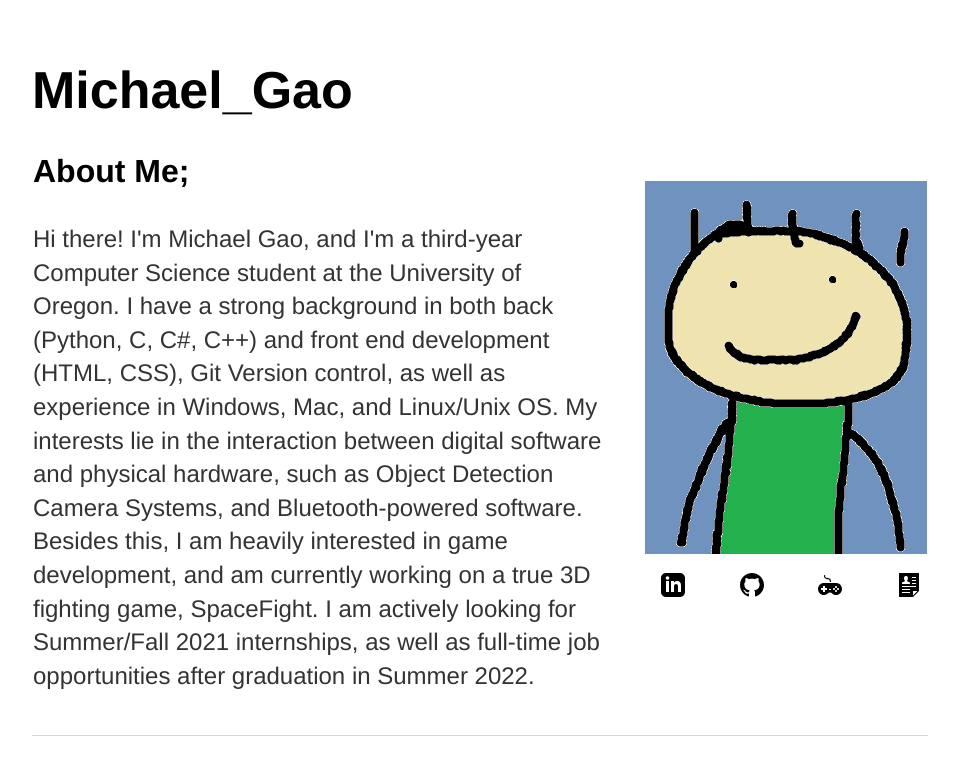
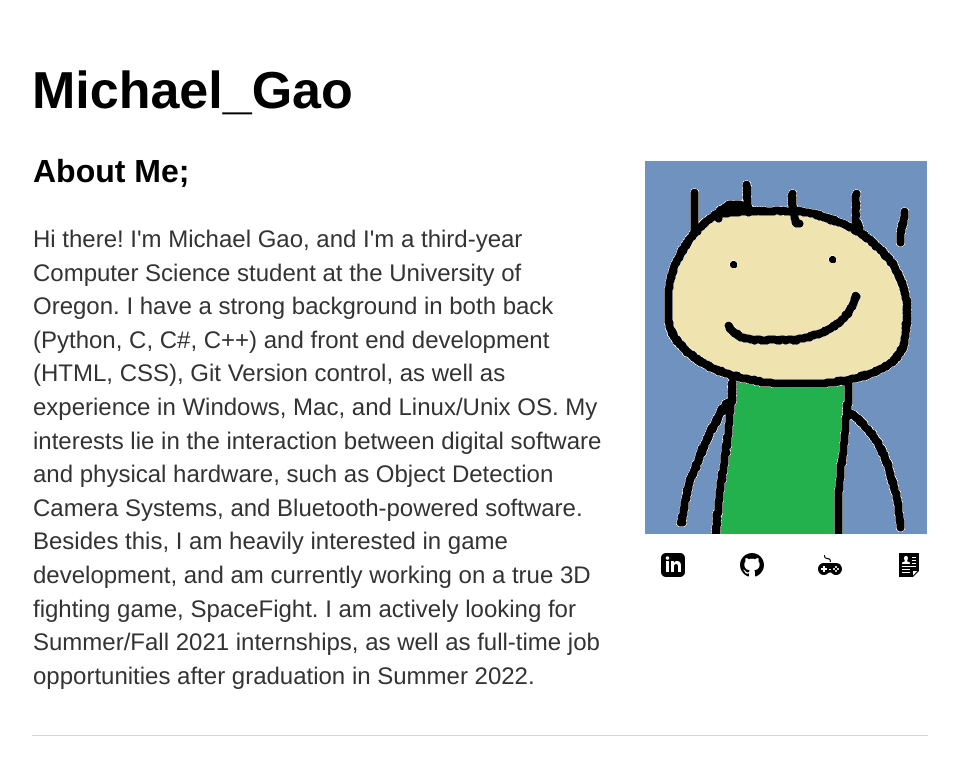
Before and after one commit to michael-c-gao/WebsiteOfMichael, a Jekyll site: the page built from index.html, in a window 1280 px wide. Shown: the top 775 px of the page, without its empty margins (160-1119 px from the left). Built offline with Jekyll 4.4.1, drawn with Linux system fonts in a browser that asks for light colours.

Commit message:
Update index.html

```diff
--- a/index.html
+++ b/index.html
@@ -32,7 +32,7 @@
 	</section>
 	<section class="child">
 
-	<div align="center"><img style="padding-left: 40px; padding-bottom: 15px; padding-top: 60px;" src="portraitself.png" alt="Self Portrait"></div>
+	<div align="center"><img style="padding-left: 40px; padding-bottom: 15px; padding-top: 40px;" src="portraitself.png" alt="Self Portrait"></div>
 	<div align="center">
 		 <pade><a id="linkedin" href="https://www.linkedin.com/in/michael-c-gao/"><img src="logo/linkedin.svg" alt="linkedin"></a></pade>
 		 <pade><a id="github" href="https://github.com/michael-c-gao"><img src="logo/github.svg" alt="github"></a></pade>
```
